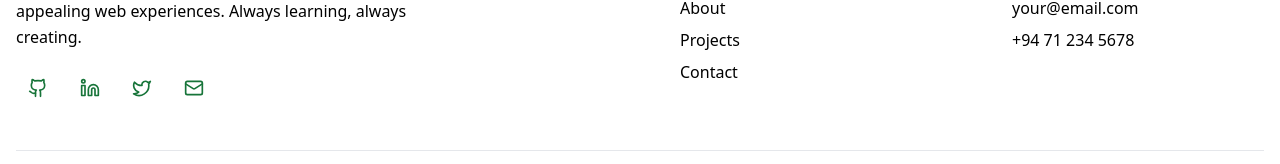
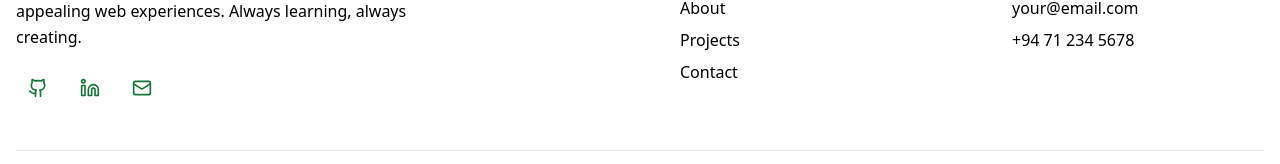
Before and after one commit to ICT-Courses/ict2233-ca-02-Hansi-Umayangani, a React (Vite) app: page /contact in a window 1280 px wide. Shown: the part 533-697 px from the top of the page. Built offline with nearby package versions, Linux system fonts and the light colour scheme.

Commit message:
Remove Twitter icon from footer

```diff
--- a/src/components/Footer.jsx
+++ b/src/components/Footer.jsx
@@ -6,7 +6,6 @@ import Button from "./Button";
 const socialLinks = [
   { icon: Github, href: "https://github.com/yourusername", label: "GitHub" },
   { icon: Linkedin, href: "https://linkedin.com/in/yourprofile", label: "LinkedIn" },
-  { icon: Twitter, href: "https://twitter.com/yourprofile", label: "Twitter" },
   { icon: Mail, href: "mailto:your@email.com", label: "Email" },
 ];
 
```
